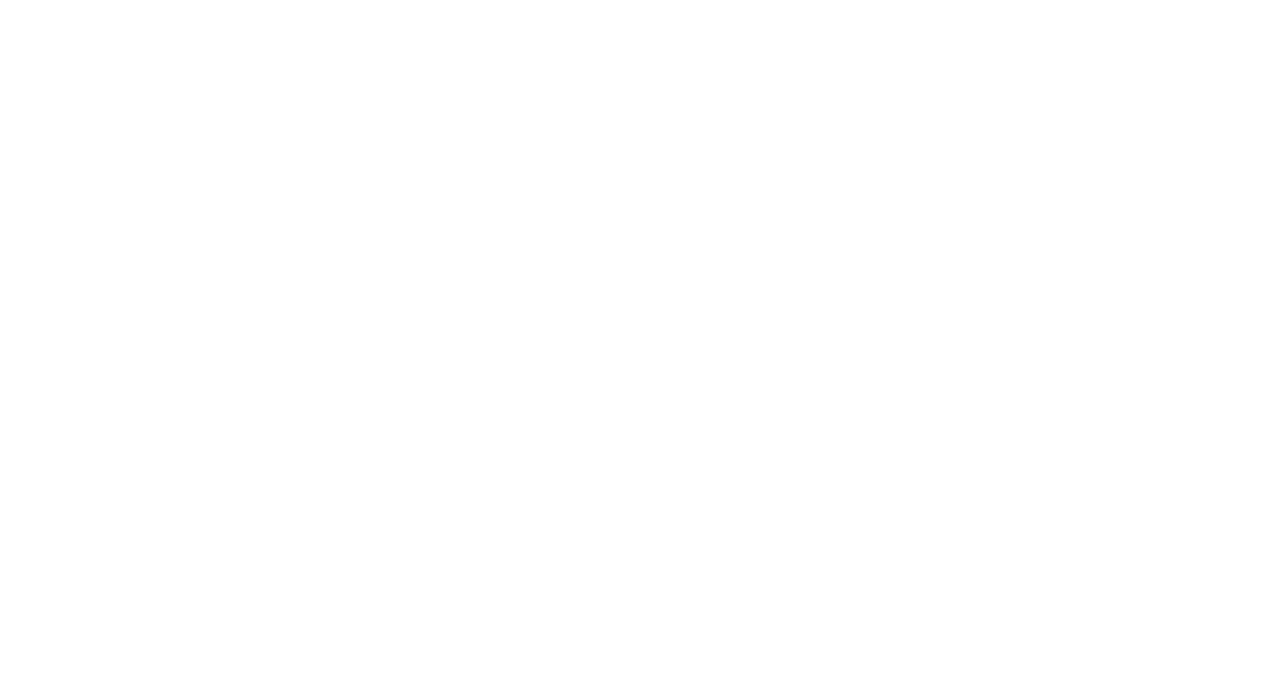
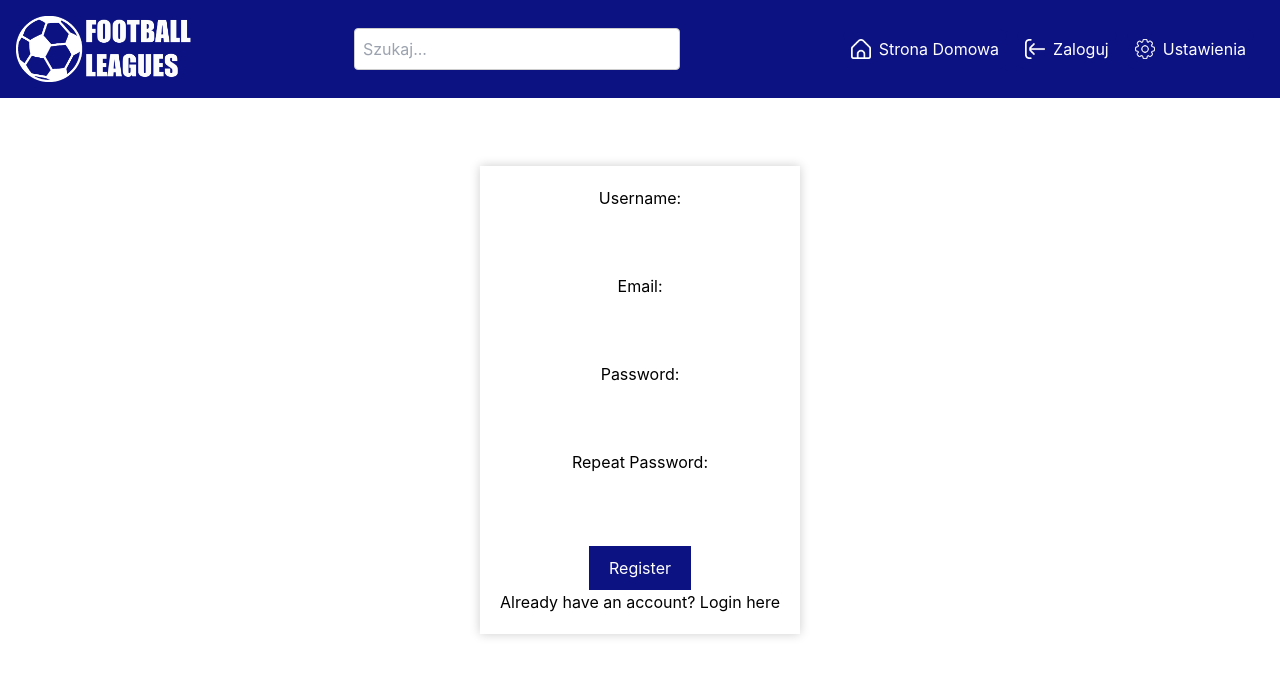
Before and after one commit to kacper-niezabitowski/Projekt-ST, a React (Create React App) app in the folder wyniki_na_zywo/: page /register in a window 1280 px wide. Before the commit this address had no page. Shown: the top 676 px of the page. Built offline with nearby package versions, Linux system fonts and the light colour scheme.

Commit message:
Rejestracja, jeszcze do poprawy

```diff
--- a/wyniki_na_zywo/src/App.js
+++ b/wyniki_na_zywo/src/App.js
@@ -4,6 +4,7 @@ import { BrowserRouter as Router, Route, Routes } from 'react-router-dom'; // Up
 
 import Homepage from './components/HomePage';
 import LoginForm from './components/LoginForm';
+import RegisterForm from './components/RegisterForm';
 
 function App() {
   return (
@@ -13,6 +14,7 @@ function App() {
         <Route path="/login" element={<LoginForm />} />
         <Route path="/home" element={<Homepage />} />
         <Route path="/" element={<Homepage />} />
+        <Route path="/register" element={<RegisterForm />} />
       </Routes>
     </Router>
   );
--- a/wyniki_na_zywo/src/components/LoginForm.js
+++ b/wyniki_na_zywo/src/components/LoginForm.js
@@ -1,5 +1,6 @@
 // LoginForm.js
 import React, { useState } from 'react';
+import { Link } from 'react-router-dom'; // Import Link from react-router-dom
 import Navbar from './Navbar'; // Import the Navbar component
 import './LoginForm.css'; // Add styling for the login form
 
@@ -16,7 +17,7 @@ const LoginForm = ({ onLogin, onRegister }) => {
   const handleRegister = () => {
     // Registration logic can be added here
     // For this example, the onRegister function is called when the "Register" button is clicked
-    onRegister();
+    //onRegister();
   };
 
   return (
@@ -46,7 +47,10 @@ const LoginForm = ({ onLogin, onRegister }) => {
           <button onClick={handleLogin}>Login</button>
         </div>
         <div>
-          <button onClick={handleRegister}>Register</button>
+          {/* Use Link to navigate to the /register page */}
+          <Link to="/register">
+            <button onClick={handleRegister}>Register</button>
+          </Link>
         </div>
       </div>
     </div>
--- /dev/null
+++ b/wyniki_na_zywo/src/components/RegisterForm.css
@@ -0,0 +1,61 @@
+/* Add styling for the registration form */
+
+/* Add styling for the registration form */
+
+/* Add styling for the registration form */
+
+.register-form {
+  position: relative;
+  margin-top: 50%;
+  transform: translateY(-50%);
+  padding: 20px;
+  background-color: white;
+  box-shadow: 0px 0px 10px rgba(0, 0, 0, 0.2);
+  z-index: 999; /* Ensure the modal is above other elements */
+  text-align: center;
+  width: 300px; /* Adjust the width according to your design */
+}
+
+
+
+.register-form label {
+  display: block;
+  margin-bottom: 8px;
+}
+
+.register-form input {
+  width: 100%;
+  padding: 8px;
+  margin-bottom: 16px;
+}
+
+.register-form button {
+  background-color: #0D1282;
+  color: white;
+  padding: 10px 20px;
+  border: none;
+  cursor: pointer;
+  margin-top: 8px;
+}
+
+.register-form a {
+  color: #0D1282;
+}
+
+.scroll-slider {
+  position: fixed;
+  top: 50%; /* Adjust the top position as needed */
+  right: 0; /* Adjust the right position as needed */
+  width: 20px; /* Adjust the width as needed */
+  height: 100vh; /* Takes the full height of the viewport */
+  background-color: #ccc; /* Adjust the background color as needed */
+  z-index: 998; /* Ensure it's below the register form but above other elements */
+}
+
+.scroll-slider input {
+  width: 100%;
+  height: 100%;
+  transform: rotate(270deg);
+  transform-origin: 0 0;
+  appearance: slider-vertical;
+}
--- /dev/null
+++ b/wyniki_na_zywo/src/components/RegisterForm.js
@@ -0,0 +1,72 @@
+// RegisterForm.js
+import React, { useState } from 'react';
+import { Link } from 'react-router-dom';
+import Navbar from './Navbar';
+import './RegisterForm.css'; // Dodaj stylowanie dla formularza rejestracji
+
+const RegisterForm = ({ onRegister }) => {
+  const [email, setEmail] = useState('');
+  const [username, setUsername] = useState('');
+  const [password, setPassword] = useState('');
+  const [repeatPassword, setRepeatPassword] = useState('');
+
+  const handleRegister = () => {
+    if (password === repeatPassword) {
+      onRegister({
+        email,
+        username,
+        password,
+      });
+    } else {
+      alert('Passwords do not match');
+    }
+  };
+
+  return (
+    <div>
+      <Navbar />
+      <div className="login-form">
+      <label htmlFor="username">Username:</label>
+        <input
+          type="text"
+          id="username"
+          value={username}
+          onChange={(e) => setUsername(e.target.value)}
+        />
+
+        <label htmlFor="email">Email:</label>
+        <input
+          type="email"
+          id="email"
+          value={email}
+          onChange={(e) => setEmail(e.target.value)}
+        />
+
+        <label htmlFor="password">Password:</label>
+        <input
+          type="password"
+          id="password"
+          value={password}
+          onChange={(e) => setPassword(e.target.value)}
+        />
+
+        <label htmlFor="repeatPassword">Repeat Password:</label>
+        <input
+          type="password"
+          id="repeatPassword"
+          value={repeatPassword}
+          onChange={(e) => setRepeatPassword(e.target.value)}
+        />
+
+        <div>
+          <button onClick={handleRegister}>Register</button>
+        </div>
+        <div>
+          <Link to="/login">Already have an account? Login here</Link>
+        </div>
+      </div>
+    </div>
+  );
+};
+
+export default RegisterForm;
```
